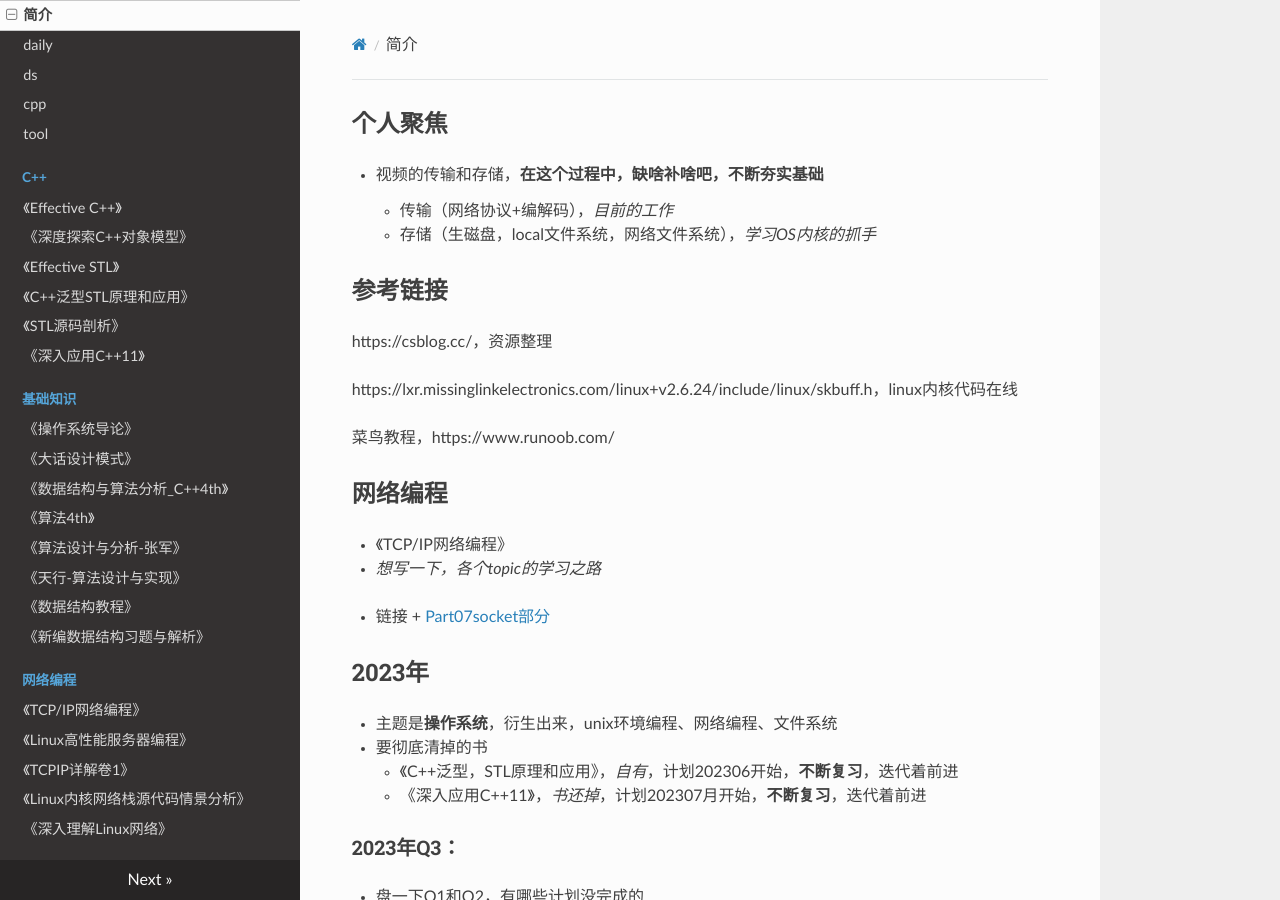
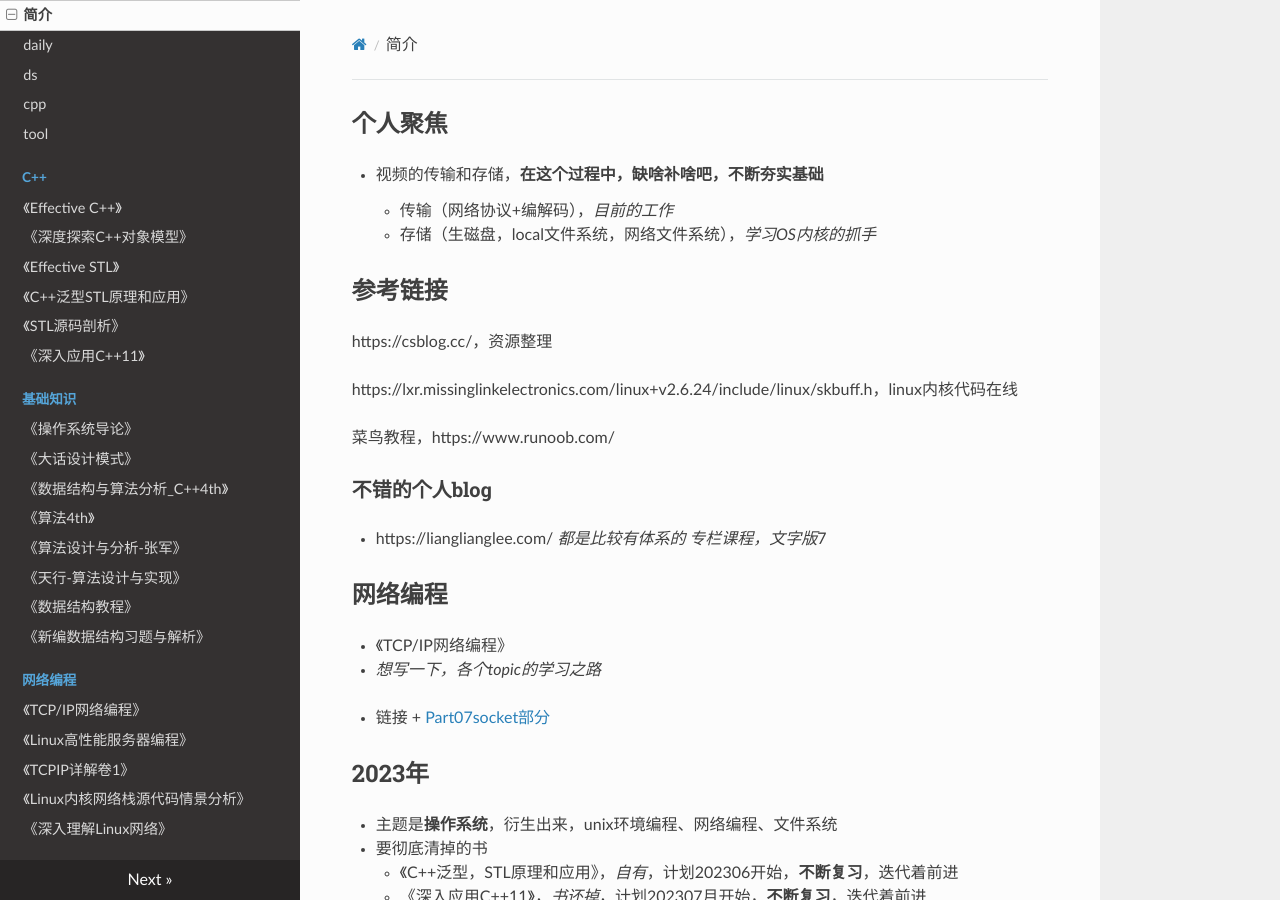
Before and after one commit to wolflion/booknotes, an MkDocs documentation site: the page built from docs/index.md, in a window 1280 px wide and 900 px high. Built offline with MkDocs 1.6.1, drawn with Linux system fonts in a browser that asks for light colours; nearby versions of some CDN libraries.

Commit message:
Update index.md

```diff
--- a/docs/index.md
+++ b/docs/index.md
@@ -11,6 +11,10 @@ https://csblog.cc/，资源整理
 https://lxr.missinglinkelectronics.com/linux+v2.6.24/include/linux/skbuff.h，linux内核代码在线
 
 菜鸟教程，https://www.runoob.com/
+
+### 不错的个人blog
+
++ https://lianglianglee.com/  *都是比较有体系的 专栏课程，文字版*7
 
 ## 网络编程
 
```
